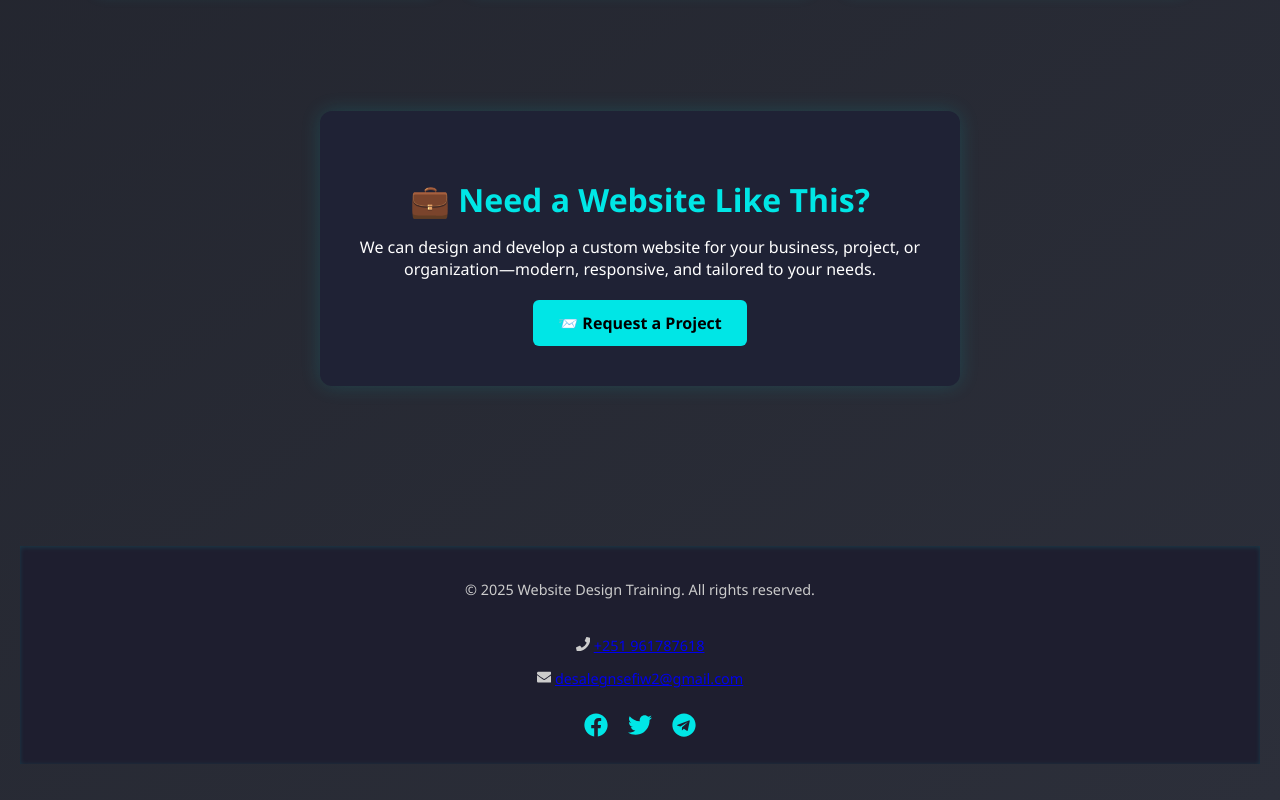
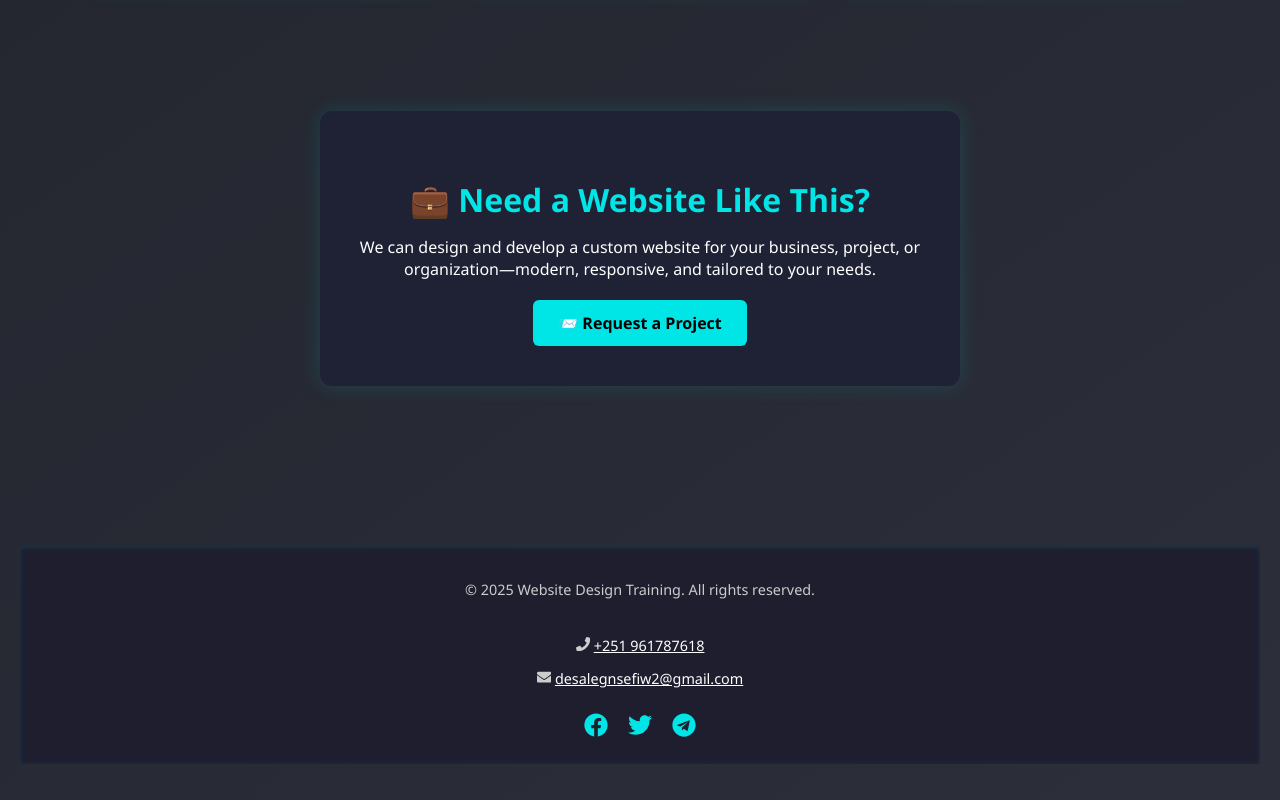
Before and after one commit to DesuSefiw/web-design-training, a React (Create React App) app in the folder trainer-frontend/: page / in a window 1280 px wide. Shown: the part 1560-2360 px from the top of the page. Built offline with nearby package versions, Linux system fonts and the light colour scheme.

Commit message:
Update Footer.css

```diff
--- a/trainer-frontend/src/components/Footer.css
+++ b/trainer-frontend/src/components/Footer.css
@@ -19,4 +19,12 @@
 
 .social-links a:hover {
   transform: scale(1.2);
+}.footer-link {
+  color: #ffffff;
+  text-decoration: underline;
+  transition: color 0.3s;
 }
+
+.footer-link:hover {
+  color: #00bcd4;
+}
```
